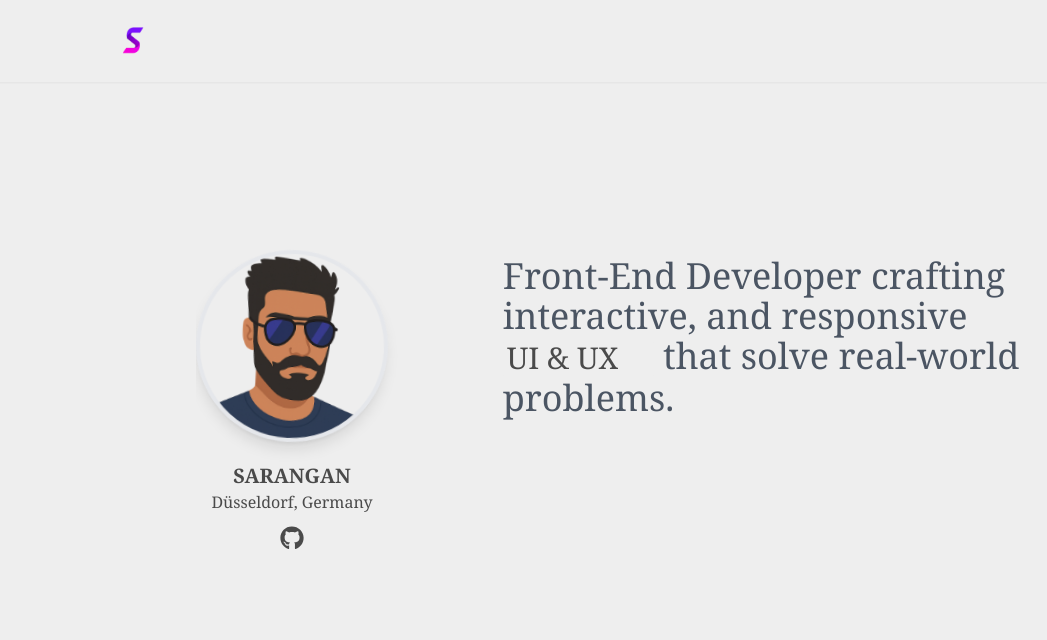
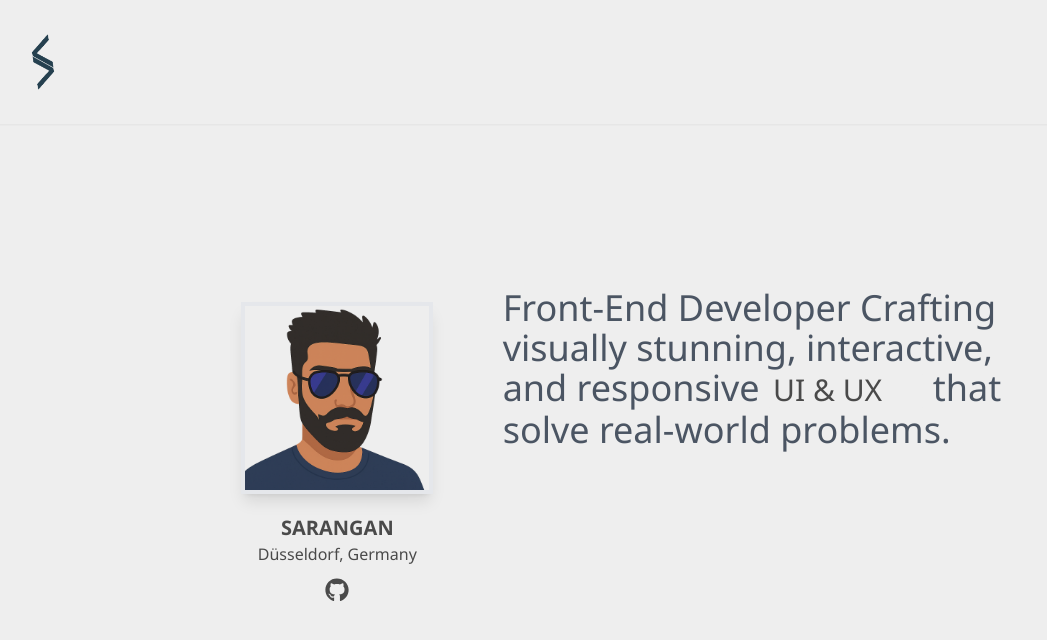
Before and after one commit to sarangan16/sarangan, a React (Create React App) app: page / in a window 1280 px wide. Shown: the top 640 px of the page, without its empty margins (20-1067 px from the left). Built offline with nearby package versions, Linux system fonts and the light colour scheme.

Commit message:
logo added, final brush up done to translation animation

```diff
--- a/src/App.css
+++ b/src/App.css
@@ -1,5 +1,5 @@
 *{
-  font-family: Cambria, Cochin, Georgia, Times, 'Times New Roman', serif;
+  font-family:'Segoe UI', Tahoma, Geneva, Verdana, sans-serif;
   background-color: #EEEEEE;
   color: #4A4A4A			;
 }
--- a/src/components/Hero.jsx
+++ b/src/components/Hero.jsx
@@ -46,8 +46,8 @@ const Hero = () => {
       }
     );
     gsap.from(imgRef.current, {
-      rotation: 3,
-      duration: 4,
+      rotation: 0,
+      duration: 6,
       yoyo: true,
       repeat: -1,
       ease: "power1.inOut",
@@ -94,8 +94,8 @@ const Hero = () => {
 
   return (
     <div className="h-screen overflow-hidden">
-      <section className="h-full flex">
-        <div className="hidden md:flex w-1/3 items-center">
+      <section className="h-full flex my-8">
+        <div className="hidden sm:flex w-1/3 items-center justify-center">
           <section>
             <div className="sticky top-0" ref={leftBlockRef}>
               {leftContent === "default" && (
@@ -104,7 +104,7 @@ const Hero = () => {
                     ref={imgRef}
                     src={myImage}
                     alt="Sarangan profile"
-                    className="w-48 h-48 object-cover rounded-full shadow-lg border-4 border-gray-200"
+                    className="w-48 h-48 object-cover  shadow-lg border-4 border-gray-200 mt-10"
                   />
                   <h1 className="text-3xl sm:text-xl font-extrabold text-center leading-tight mt-5">
                     SARANGAN
--- a/src/components/Navbar.jsx
+++ b/src/components/Navbar.jsx
@@ -1,6 +1,6 @@
 import React from "react";
 import { useTranslation } from "react-i18next";
-import logo from "../images/logo.png";
+import logo3 from "../images/logo3.png";
 
 const Navbar = () => {
   const { i18n } = useTranslation();
@@ -11,17 +11,17 @@ const Navbar = () => {
 
   return (
     <nav className="fixed top-0 left-0 w-full bg-white shadow-sm z-50">
-      <div className="container mx-auto flex justify-center items-center p-4">
-        <div className="flex justify-between w-full max-w-screen-lg items-center">
+      <div className="flex justify-center items-center p-4">
+        <div className="px-6 flex justify-between w-full items-center">
           <div className="text-xl font-bold">
-            <img src={logo} alt="Logo" height="50" width="50" />
+            <img src={logo3} alt="Logo" height="46" width="46" />
           </div>
 
           <div className="flex space-x-4">
             {i18n.language === "en" && (
               <button
                 onClick={() => changeLanguage("de")}
-                className="px-3 py-1 rounded hover:bg-[#FFCC00] focus:outline-none"
+                className="px-4 py-1 rounded bg-[#EF4444] text-white focus:outline-none"
               >
                 DE
               </button>
@@ -30,7 +30,7 @@ const Navbar = () => {
             {i18n.language === "de" && (
               <button
                 onClick={() => changeLanguage("en")}
-                className="px-3 py-1 rounded hover:bg-blue-400 focus:outline-none"
+                className="px-4 py-1 rounded bg-[#EF4444] text-white focus:outline-none"
               >
                 EN
               </button>
--- a/src/components/Projects.jsx
+++ b/src/components/Projects.jsx
@@ -16,7 +16,7 @@ const projects = [
     live: "https://jobhunt-pink.vercel.app/",
   },
   {
-    title: "Büro Krazy",
+    title: "Bürokratie",
     descriptionKey: "Büro Krazy.description",
     github: "https://github.com/sarangan16/buro_DE",
     live: "https://buro-de.vercel.app/",
--- a/src/components/i18n.js
+++ b/src/components/i18n.js
@@ -9,7 +9,7 @@ i18n.use(initReactI18next).init({
     en: {
       translation: {
         saranganIntro:
-          "Front-End Developer crafting interactive, and responsive",
+          "Front-End Developer Crafting visually stunning, interactive, and responsive",
         saranganIntro2: "that solve real-world problems.",
         stackh2: "STACK",
         projecth2: "PROJECTS",
@@ -29,7 +29,7 @@ i18n.use(initReactI18next).init({
     de: {
       translation: {
         saranganIntro:
-          "Frontend-Entwickler mit Fokus auf interaktive und responsive Anwendungen",
+          "Frontend-Entwickler, der visuell beeindruckende, interaktive und responsive Websites gestaltet",
         saranganIntro2: "die reale Probleme lösen.",
         stackh2: "Tech Stacks",
         projecth2: "PROJEKTE",
```
Also changed, not shown: src/images/logo.png (deleted), src/images/logo3.png (added).
